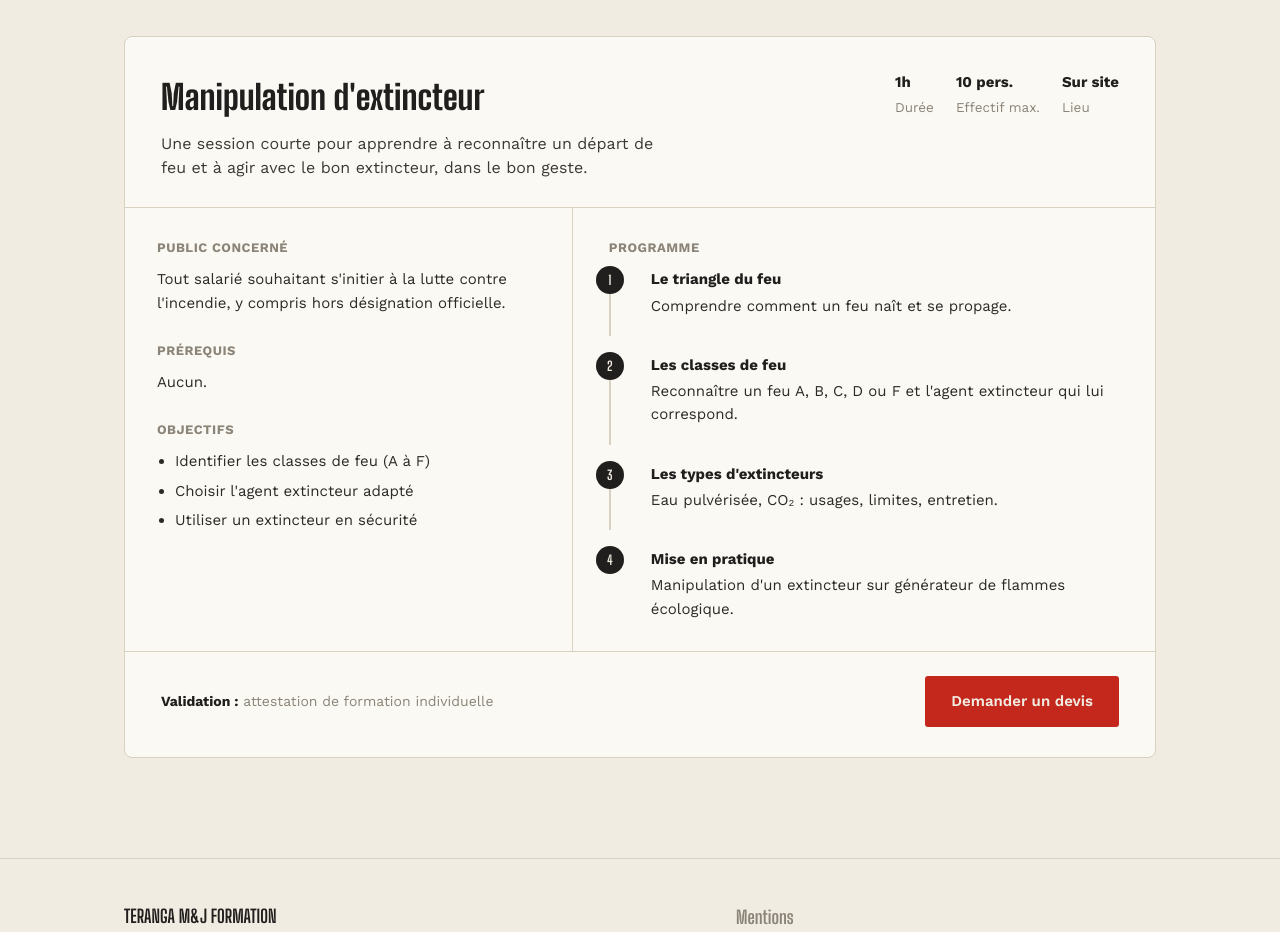
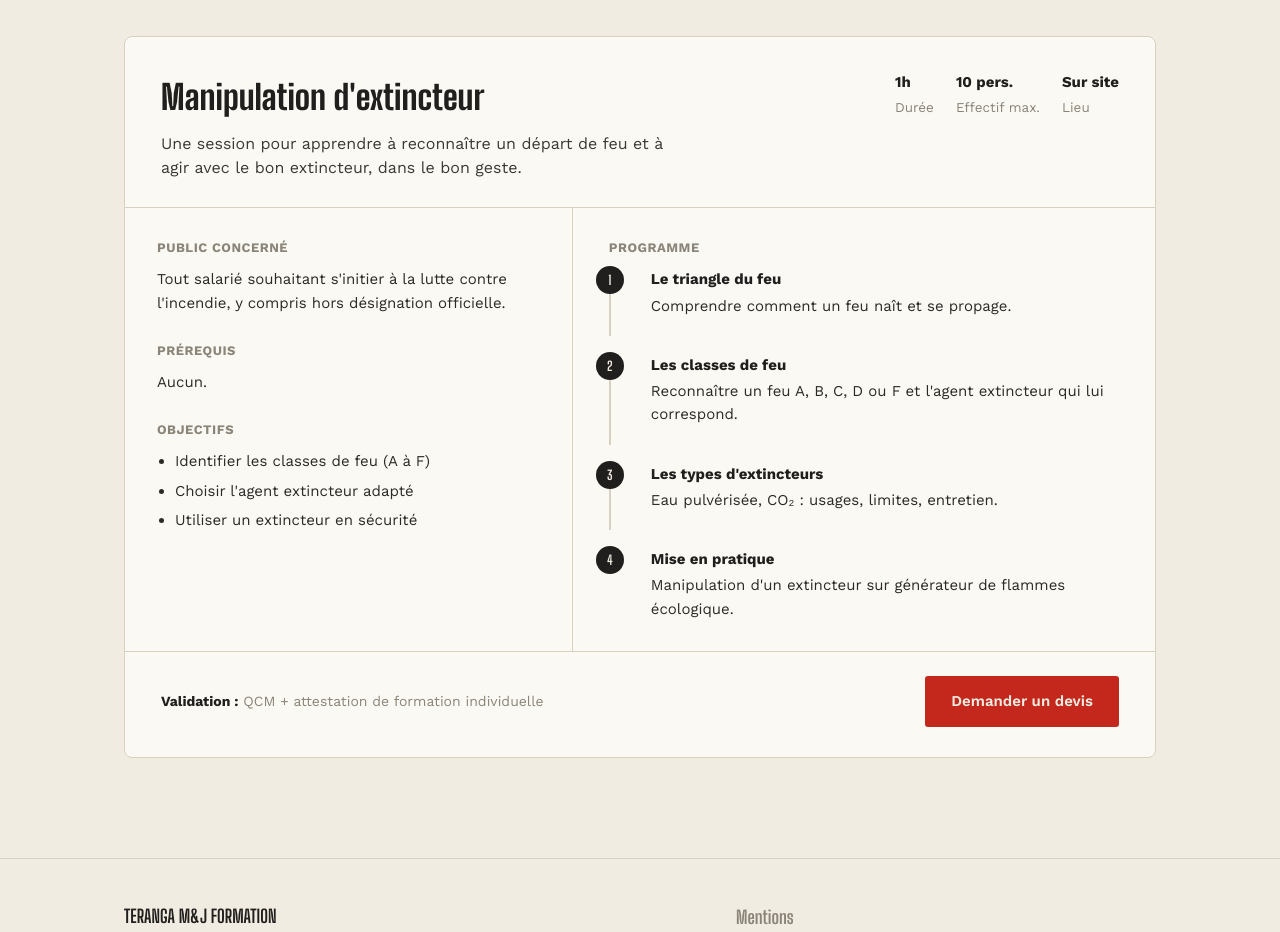
Before and after one commit to JBRoWN72896/Teranga-M-J-Formation, a plain HTML site: page index.html in a window 1280 px wide. Shown: the part 1260-2192 px from the top of the page. Drawn offline with nearby package versions, Linux system fonts and the light colour scheme.

Commit message:
Add files via upload

```diff
--- a/index.html
+++ b/index.html
@@ -465,7 +465,7 @@
         <div class="fiche-head">
           <div>
             <h3>Manipulation d'extincteur</h3>
-            <p class="hook">Une session courte pour apprendre à reconnaître un départ de feu et à agir avec le bon extincteur, dans le bon geste.</p>
+            <p class="hook">Une session pour apprendre à reconnaître un départ de feu et à agir avec le bon extincteur, dans le bon geste.</p>
           </div>
           <div class="fiche-meta">
             <div><b>1h</b>Durée</div>
@@ -505,7 +505,7 @@
           </div>
         </div>
         <div class="fiche-foot">
-          <span class="valid"><b>Validation :</b> attestation de formation individuelle</span>
+          <span class="valid"><b>Validation :</b> QCM + attestation de formation individuelle</span>
           <a href="mailto:terangamj@gmail.com?subject=Demande%20de%20devis%20-%20Manipulation%20d%27extincteur" class="btn btn-primary">Demander un devis</a>
         </div>
       </div>
@@ -559,7 +559,7 @@
           </div>
         </div>
         <div class="fiche-foot">
-          <span class="valid"><b>Validation :</b> attestation de formation individuelle</span>
+          <span class="valid"><b>Validation :</b> QCM + attestation de formation individuelle</span>
           <a href="mailto:terangamj@gmail.com?subject=Demande%20de%20devis%20-%20Equipier%20de%20Premiere%20Intervention" class="btn btn-primary">Demander un devis</a>
         </div>
       </div>
@@ -613,7 +613,7 @@
           </div>
         </div>
         <div class="fiche-foot">
-          <span class="valid"><b>Validation :</b> attestation de formation individuelle</span>
+          <span class="valid"><b>Validation :</b> QCM + attestation de formation individuelle</span>
           <a href="mailto:terangamj@gmail.com?subject=Demande%20de%20devis%20-%20Formation%20a%20l%27evacuation" class="btn btn-primary">Demander un devis</a>
         </div>
       </div>
```
